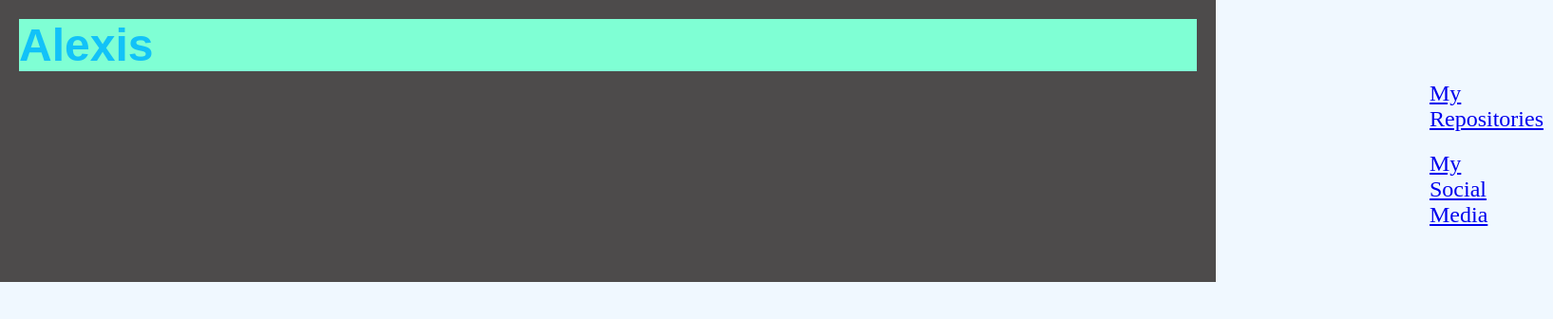
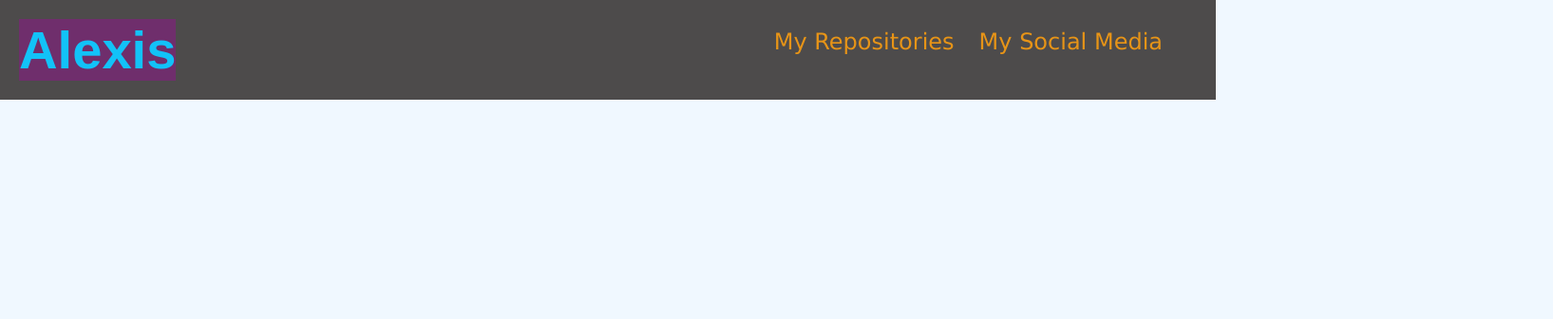
Before and after one commit to KatLeviathan/Katstravaganza, a plain HTML site: page index.html in a window 1280 px wide. Shown: the whole page at 95% size, 1635 px wide, since content can reach past the window. Drawn offline with Linux system fonts and the light colour scheme.

Commit message:
fixed the title and set the nav links up properly

```diff
--- a/assets/style.css
+++ b/assets/style.css
@@ -10,6 +10,9 @@ body {
 .header {
     background-color: rgb(77, 75, 75);
     padding: 20px;
+    display: flex;
+    flex-direction: row;
+    justify-content: space-between;
 }
 
 .title {
@@ -17,22 +20,30 @@ body {
     font-family: Arial, Helvetica, sans-serif;
     font-weight: 600;
     color: rgb(18, 194, 248);
-    margin: auto;
-    padding: 0;
-    background-color: aquamarine;
-    background-
+    background-color: rgba(114, 45, 111, 0.945);
 }
 
 .links {
-    padding-left: 1475px;
     list-style-type: none;
     font-size: 24px;
 }
 
 .links li  {
-    text-decoration: rgb(6, 160, 160);
+    display: inline;
     margin-left: auto;
     display: inline-block;
     padding: 10px;
+   font-family: Verdana, Geneva, Tahoma, sans-serif;
+}
+
+.links li a {
+    text-decoration: rgb(6, 160, 160);
+    color: rgb(231, 148, 23);
 
 }
+
+.links li a:hover {
+    text-decoration: rgb(6, 160, 160);
+    color: rgb(41, 214, 25);
+
+}
--- a/index.html
+++ b/index.html
@@ -4,15 +4,14 @@
     <title>Katstravaganza</title>
     <meta charset="UTF-8">
     <meta name="viewport" content="width=device-width, initial-scale=1.0">
-
     <link rel="stylesheet" href="./assets/style.css">
-
 </head>
 <body>
     <div class="header">
         <div class="title">
-            <ul>Alexis</ul>
+            <h3>Alexis</h3>
         </div>
+        <nav>
             <ul class="links">
                 <li>
                     <a href="#repositories">My Repositories</a>
@@ -22,6 +21,8 @@
                 </li>
                 <li></li>
             </ul>
+        </nav>
+
     </div>
 
 </body>
```
Lines whose indentation alone changed are shown as unchanged.
